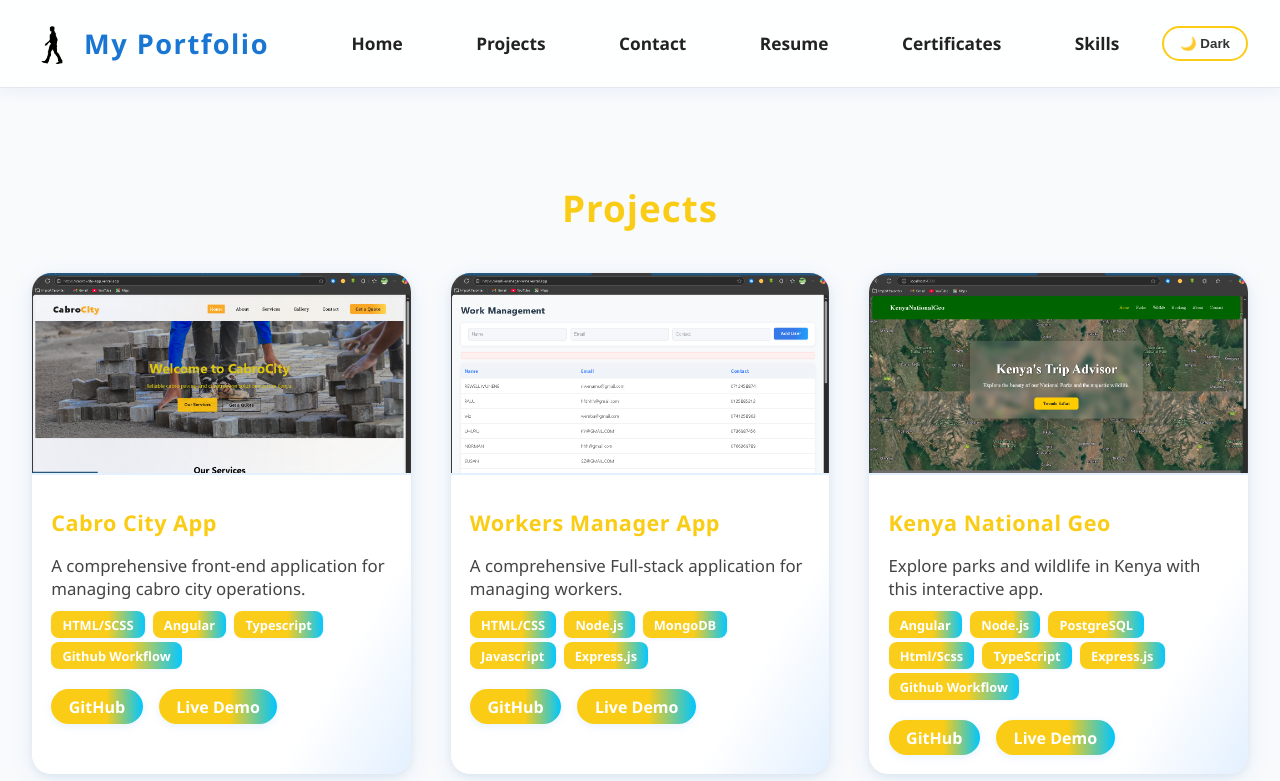
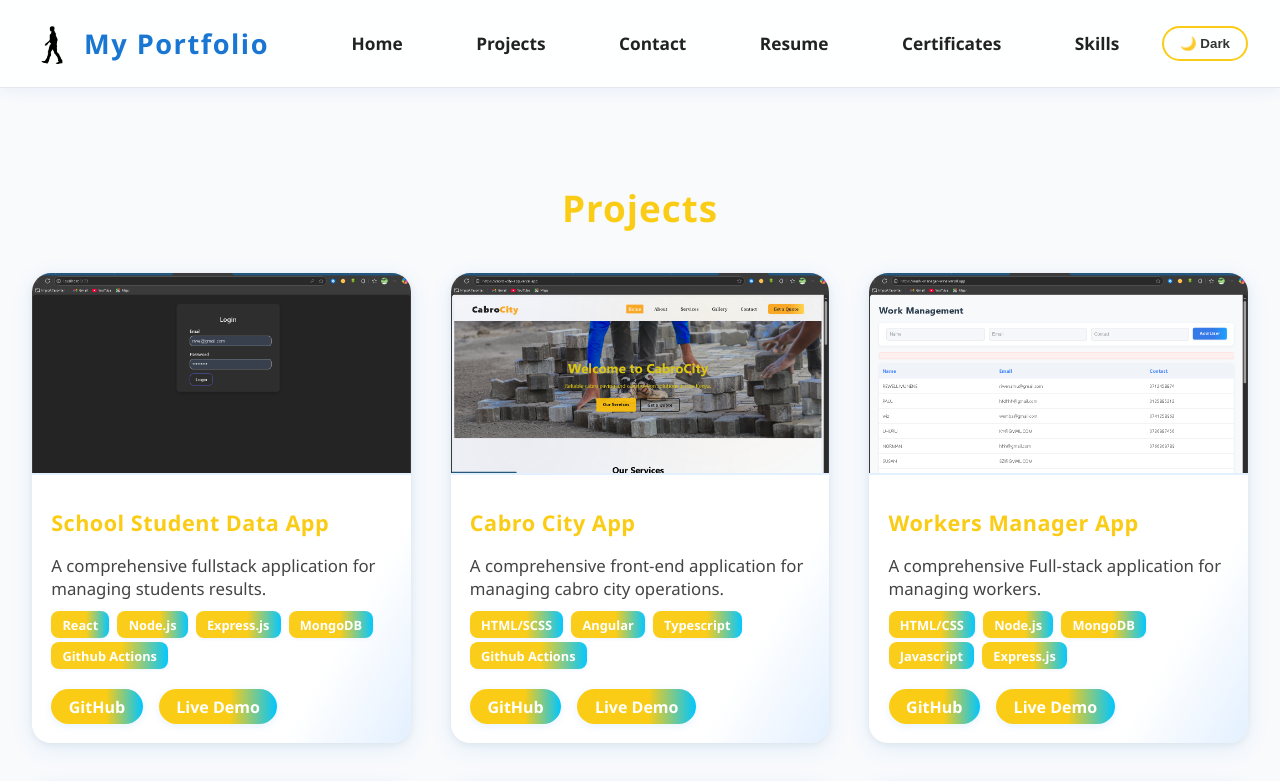
Before and after one commit to rewellnamu/portfolio, an Angular app: page /projects in a window 1280 px wide. Shown: the top 781 px of the page. Built offline with nearby package versions, Linux system fonts and the light colour scheme.

Commit message:
Refactor code structure for improved readability and maintainability

```diff
--- a/src/app/components/projects/projects.component.ts
+++ b/src/app/components/projects/projects.component.ts
@@ -12,9 +12,17 @@ import { RouterModule } from '@angular/router';
 export class ProjectsComponent {
   projects = [
     {
+      title:'School Student Data App',
+      description: ' A comprehensive fullstack application for managing students results.',
+      tech: ['React','Node.js','Express.js','MongoDB','Github Actions'],
+      github: 'https://github.com/rewellnamu/ReactStudents',
+      demo: 'https://react-students-gold.vercel.app/',
+      image: 'Screenshot (323).png'
+    },
+    {
       title:'Cabro City App',
       description: ' A comprehensive front-end application for managing cabro city operations.',
-      tech: ['HTML/SCSS', 'Angular', 'Typescript', 'Github Workflow'],
+      tech: ['HTML/SCSS', 'Angular', 'Typescript', 'Github Actions'],
       github: 'https://github.com/rewellnamu/cabro-city-APP',
       demo: 'https://cabro-city-app.vercel.app/',
       image: 'Screenshot (317).png'
@@ -30,7 +38,7 @@ export class ProjectsComponent {
     {
       title: 'Kenya National Geo',
       description: 'Explore parks and wildlife in Kenya with this interactive app.',
-      tech: ['Angular', 'Node.js', 'PostgreSQL','Html/Scss','TypeScript','Express.js','Github Workflow'],
+      tech: ['Angular', 'Node.js', 'PostgreSQL','Html/Scss','TypeScript','Express.js','Github Actions'],
       github: 'https://github.com/rewellnamu/kenya-national-geo',
       demo: 'https://kenya-national-geo.vercel.app/',
       image: 'Screenshot (256).png'
@@ -38,7 +46,7 @@ export class ProjectsComponent {
     {
       title: 'Portfolio Website',
       description: 'My personal portfolio showcasing my projects and skills.',
-      tech: ['Angular','Typscript','Html/Scss','Node.js','Express.js','Github Workflow'],
+      tech: ['Angular','Typscript','Html/Scss','Node.js','Express.js','Github Actions'],
       github: 'https://github.com/rewellnamu/portfolio',
       demo: 'https://portfolio-p1ls.vercel.app/',
       image: 'Screenshot (289).png'
@@ -55,7 +63,7 @@ export class ProjectsComponent {
     {
       title: 'Joy Millers clone',
       description: 'A clone of the Joy Millers website with a focus on responsive design.',
-      tech: ['Angular','Html/Scss', 'Node.js', 'Typescript', 'Express.js', 'Github Workflow'],
+      tech: ['Angular','Html/Scss', 'Node.js', 'Typescript', 'Express.js', 'Github Actions'],
       github: 'https://github.com/rewellnamu/JOY-MILLERS-LTD',
       demo: 'https://joy-millers-ltd.vercel.app/',
       image: 'Screenshot (293).png'
@@ -63,7 +71,7 @@ export class ProjectsComponent {
     {
       title: 'Exam Checker',
       description: 'An application for tests.',
-      tech: ['HTML/CSS','Javascript', 'Github Workflow'],
+      tech: ['HTML/CSS','Javascript', 'Github Actions'],
       github: 'https://github.com/rewellnamu/Quiz-Master',
       demo: 'https://quiz-master-five-gamma.vercel.app/',
       image: 'Screenshot (306).png'
@@ -71,7 +79,7 @@ export class ProjectsComponent {
     {
       title: 'Safari test',
       description: 'A safari test application. Tour know how',
-      tech: ['HTML/CSS','Javascript', 'Github Workflow'],
+      tech: ['HTML/CSS','Javascript', 'Github Actions'],
       github: 'https://github.com/rewellnamu/Safari-TRAVEL-QUIZ',
       demo: 'https://safari-travel-quiz.vercel.app/',
       image: 'Screenshot (309).png'
@@ -79,7 +87,7 @@ export class ProjectsComponent {
     {
       title: 'Weather App',
       description: 'A weather application that provides current weather information.',
-      tech: ['HTML/CSS','Javascript', 'Github Workflow'],
+      tech: ['HTML/CSS','Javascript', 'Github Actions'],
       github: 'https://github.com/rewellnamu/Weather-App',
       demo: 'https://weather-app-delta-flame-47.vercel.app/',
       image: 'Screenshot (302).png'
@@ -87,7 +95,7 @@ export class ProjectsComponent {
     {
       title: 'Time Manager app',
       description: 'A time management application to help users track their time.',
-      tech: ['HTML/CSS','Javascript', 'Github Workflow'],
+      tech: ['HTML/CSS','Javascript', 'Github Actions'],
       github: 'https://github.com/rewellnamu/TIME-manager',
       demo: 'https://time-manager-seven.vercel.app/',
       image: 'Screenshot (304).png'
@@ -95,7 +103,7 @@ export class ProjectsComponent {
     {
       title: 'Music Player app',
       description: 'A music player application that allows users to play and manage their music.',
-      tech: ['HTML/CSS','Javascript', 'Github Workflow'],
+      tech: ['HTML/CSS','Javascript', 'Github Actions'],
       github: 'https://github.com/rewellnamu/Music-player',
       demo: 'https://music-player-xi-orcin.vercel.app/',
       image: 'Screenshot (312).png'
```
Also changed, not shown: public/Screenshot (323).png (added).
